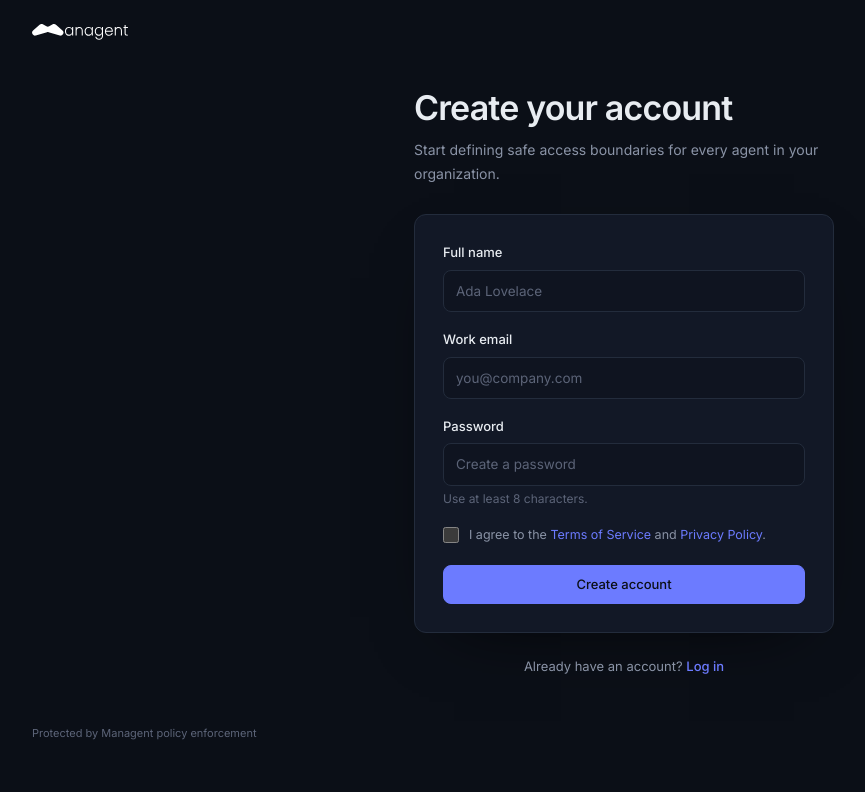
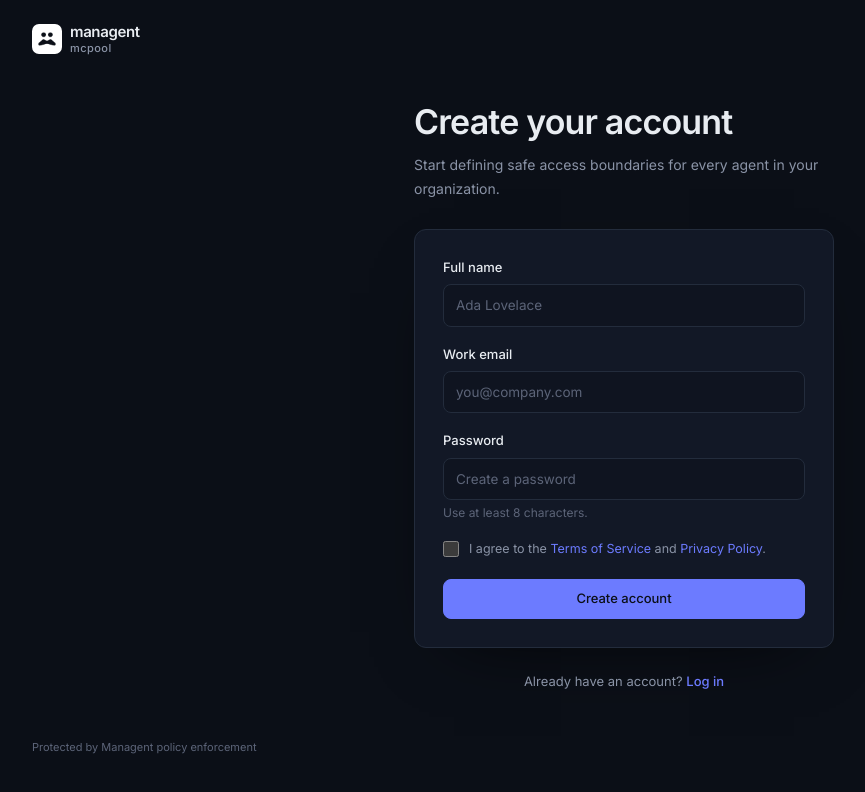
Before and after one commit to rophpad/managent, a Next.js app in the folder web/: page /register in a window 1280 px wide. Shown: the top 792 px of the page, without its empty margins (16-881 px from the left). Built offline with nearby package versions, Linux system fonts and the light colour scheme.

Commit message:
Brand website header and sidebar as managent mcpool

```diff
--- a/web/app/blog/layout.tsx
+++ b/web/app/blog/layout.tsx
@@ -1,20 +1,13 @@
-import Image from "next/image";
 import Link from "next/link";
+import { Brand } from "@/components/brand";
 
 export default function PublicBlogLayout({ children }: { children: React.ReactNode }) {
   return (
     <div className="min-h-screen bg-ink text-fg">
       <header className="sticky top-0 z-50 border-b border-line-soft bg-ink/90 backdrop-blur-md">
         <div className="mx-auto flex h-16 max-w-7xl items-center justify-between px-5 sm:px-7">
-          <Link href="/" aria-label="Managent home">
-            <Image
-              src="/logo1.svg"
-              alt="Managent"
-              width={100}
-              height={100}
-              className="h-auto w-24 brightness-0 invert"
-              priority
-            />
+          <Link href="/" aria-label="Managent mcpool home">
+            <Brand markSize={28} />
           </Link>
           <nav aria-label="Public navigation" className="flex items-center gap-5 text-[13px] text-muted">
             <Link href="/" className="transition-colors hover:text-fg">Home</Link>
--- a/web/app/page.tsx
+++ b/web/app/page.tsx
@@ -1,7 +1,7 @@
 "use client";
 
 import Link from "next/link";
-import Image from "next/image";
+import { Brand } from "@/components/brand";
 import {
   useEffect,
   useRef,
@@ -304,15 +304,8 @@ export default function Home() {
       {/* ================= HEADER ================= */}
       <header className="absolute w-full top-0 z-50 bg-none backdrop-blur-md">
         <div className="mx-auto flex h-16 w-full max-w-7xl items-center justify-between gap-3 px-4 sm:h-auto sm:px-6 sm:py-3 lg:px-8 lg:py-4">
-          <Link href="#top" aria-label="Managent home">
-            <Image
-              src="/logo1.svg"
-              alt="Managent"
-              width={100}
-              height={100}
-              className="h-auto w-24 brightness-0 invert"
-              priority
-            />
+          <Link href="#top" aria-label="Managent mcpool home">
+            <Brand />
           </Link>
 
           <nav className="hidden items-center gap-7 text-sm font-medium text-muted lg:flex">
--- a/web/components/auth/auth-shell.tsx
+++ b/web/components/auth/auth-shell.tsx
@@ -1,6 +1,6 @@
 import Link from "next/link";
 import type { ReactNode } from "react";
-import Image from "next/image";
+import { Brand } from "@/components/brand";
 
 export function AuthShell({
   title,
@@ -16,15 +16,8 @@ export function AuthShell({
   return (
     <main className="w-full grid min-h-dvh bg-ink text-fg ">
       <section className="w-full flex min-h-dvh flex-col px-5 py-6 sm:px-8 lg:px-12">
-        <Link href="/" aria-label="Managent home">
-          <Image
-            src="/logo1.svg"
-            alt="Managent"
-            width={100}
-            height={100}
-            className="h-auto w-24 brightness-0 invert"
-            priority
-          />
+        <Link href="/" aria-label="Managent mcpool home">
+          <Brand />
         </Link>
 
         <div className="w-full flex items-center justify-center">
--- /dev/null
+++ b/web/components/brand.tsx
@@ -0,0 +1,50 @@
+import Image from "next/image";
+import { cn } from "@/lib/cn";
+
+/**
+ * Website brand: managent mark + "managent" on the first line,
+ * "mcpool" smaller below it. Used in headers and sidebar only.
+ * Footers keep "Managent" alone.
+ */
+export function Brand({
+  markSize = 30,
+  className,
+  titleClassName,
+  subtitleClassName,
+}: {
+  markSize?: number;
+  className?: string;
+  titleClassName?: string;
+  subtitleClassName?: string;
+}) {
+  return (
+    <span className={cn("flex items-center gap-2", className)}>
+      <Image
+        src="/managent-logo-white.png"
+        alt=""
+        width={markSize}
+        height={markSize}
+        className="shrink-0 rounded-[7px]"
+        priority
+      />
+      <span className="flex flex-col justify-center leading-none">
+        <span
+          className={cn(
+            "font-display text-[15px] font-semibold tracking-tight text-fg",
+            titleClassName,
+          )}
+        >
+          managent
+        </span>
+        <span
+          className={cn(
+            "mt-1 text-[11px] font-medium tracking-[0.04em] text-muted",
+            subtitleClassName,
+          )}
+        >
+          mcpool
+        </span>
+      </span>
+    </span>
+  );
+}
--- a/web/components/dashboard/mobile-nav.tsx
+++ b/web/components/dashboard/mobile-nav.tsx
@@ -1,8 +1,8 @@
 "use client";
 
 import Link from "next/link";
-import Image from "next/image";
 import { usePathname } from "next/navigation";
+import { Brand } from "@/components/brand";
 import {
   NAV_ITEMS,
   isNavItemActive,
@@ -31,17 +31,8 @@ export function MobileNav({ user }: { user: { name: string; email: string } }) {
           <span className="font-display text-base font-semibold">Managent</span>
         </Link>*/}
 
-        <Link href="/agents" className="flex items-center gap-2">
-          {/* The wordmark is solid black artwork; brightness-0 + invert renders
-              it white on the dark surface without needing a second asset. */}
-          <Image
-            src="/logo1.svg"
-            alt=""
-            width={100}
-            height={100}
-            className="h-auto w-21.5 brightness-0 invert sm:w-25"
-            priority
-          />
+        <Link href="/agents" aria-label="Managent mcpool home" className="flex items-center gap-2">
+          <Brand markSize={28} />
         </Link>
         <span className="flex items-center gap-2 text-[12.5px] text-muted">
           <span
--- a/web/components/dashboard/sidebar.tsx
+++ b/web/components/dashboard/sidebar.tsx
@@ -1,8 +1,8 @@
 "use client";
 
-import Image from "next/image";
 import Link from "next/link";
 import { usePathname } from "next/navigation";
+import { Brand } from "@/components/brand";
 import {
   NAV_ITEMS,
   isNavItemActive,
@@ -23,16 +23,10 @@ export function Sidebar({ user }: { user: { name: string; email: string } }) {
 
       <Link
         href="/agents"
+        aria-label="Managent mcpool home"
         className="flex items-center gap-2 px-2.5 pb-5.5 pt-1"
       >
-        <Image
-          src="/logo1.svg"
-          alt=""
-          width={100}
-          height={100}
-          className="h-auto w-21.5 brightness-0 invert sm:w-25"
-          priority
-        />
+        <Brand />
       </Link>
 
       {NAV_ITEMS.map((item) => {
```
Also changed, not shown: web/public/managent-logo-white.png (added).
